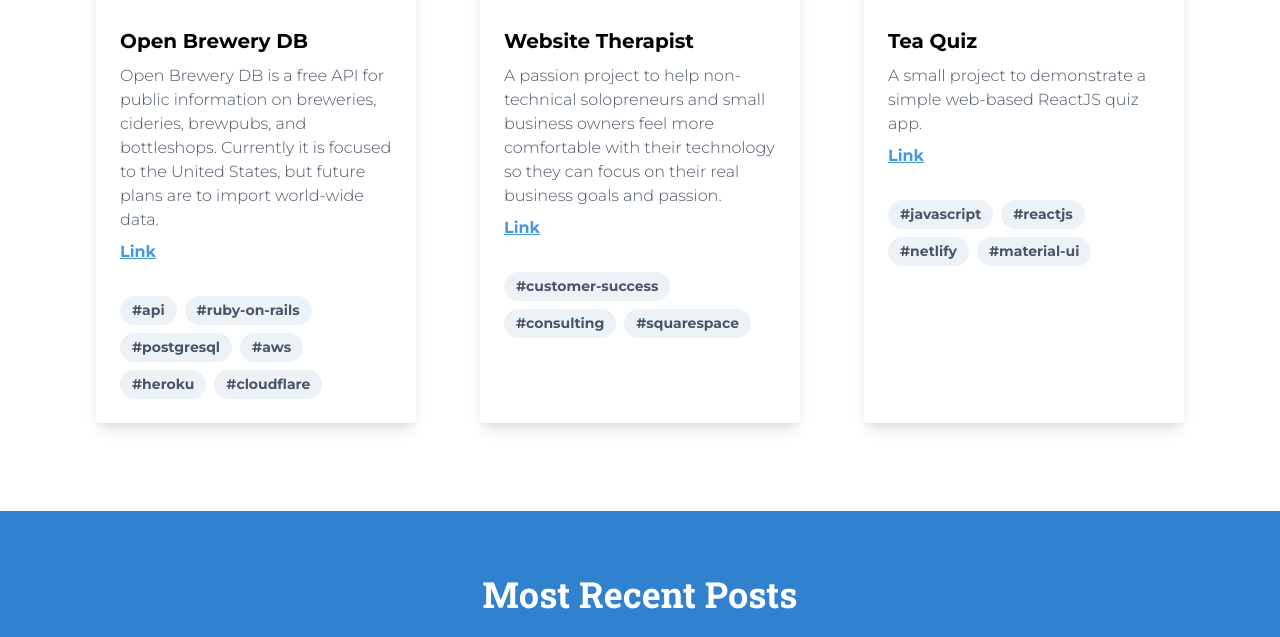
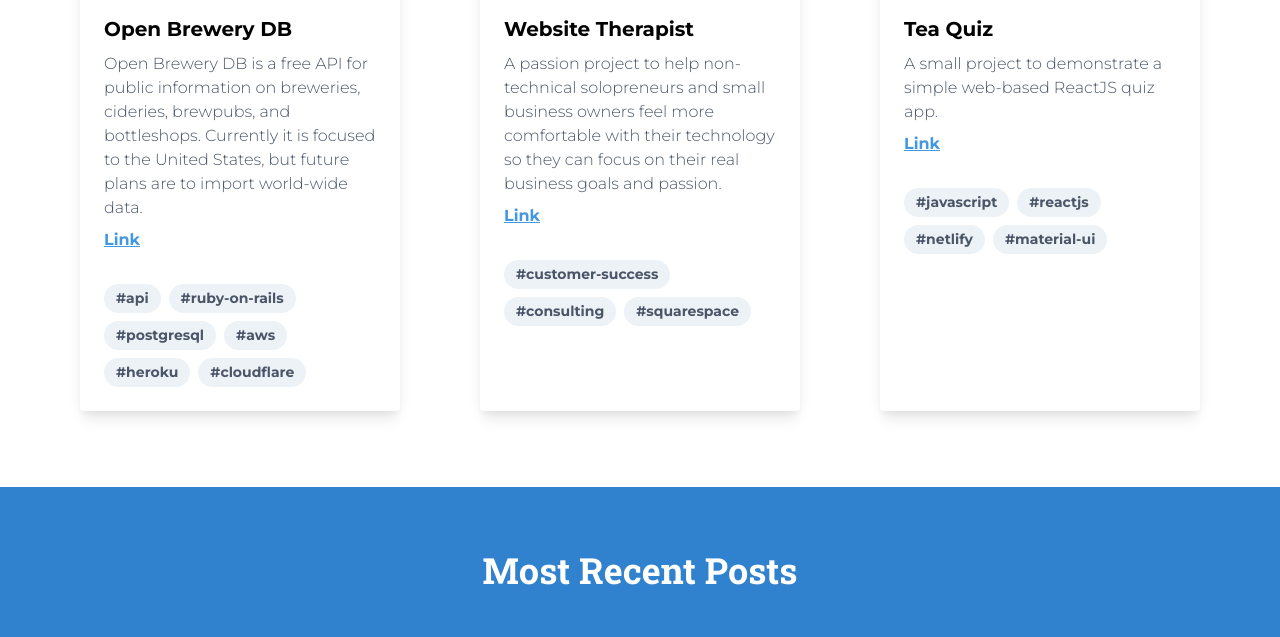
Before and after one commit to chrisjm/chrisjmears-gatsby, a Gatsby site: page / in a window 1280 px wide. Shown: the part 902-1539 px from the top of the page. Built offline with nearby package versions, Linux system fonts and the light colour scheme; Gatsby itself is replaced by a stand-in of ours; some packages are replaced by stand-ins of ours.

Commit message:
Fix: Project card spacing and alignment

```diff
--- a/src/components/project-card.js
+++ b/src/components/project-card.js
@@ -5,7 +5,7 @@
   const { title, description, tags, imageUrl, imageAlt, linkUrl } = project;
 
   return (
-    <div className="max-w-xl lg:max-w-xs rounded overflow-hidden shadow-lg hover:shadow-md mx-8 my-6">
+    <div className="max-w-xl lg:max-w-xs rounded overflow-hidden shadow-lg hover:shadow-md mx-4 my-3">
       <OutsideLink to={linkUrl}>
         <img className="w-full h-48 object-cover" src={imageUrl} alt={imageAlt} />
       </OutsideLink>
--- a/src/components/projects.js
+++ b/src/components/projects.js
@@ -39,7 +39,7 @@
   return (
     <Section>
       <Heading2 title="Projects" />
-      <div className="flex md:flex-column flex-wrap md:flex-nowrap justify-center">
+      <div className="flex md:flex-column flex-wrap md:flex-nowrap justify-between">
         {projects.map(project => (
           <ProjectCard project={project} />
         ))}
```
